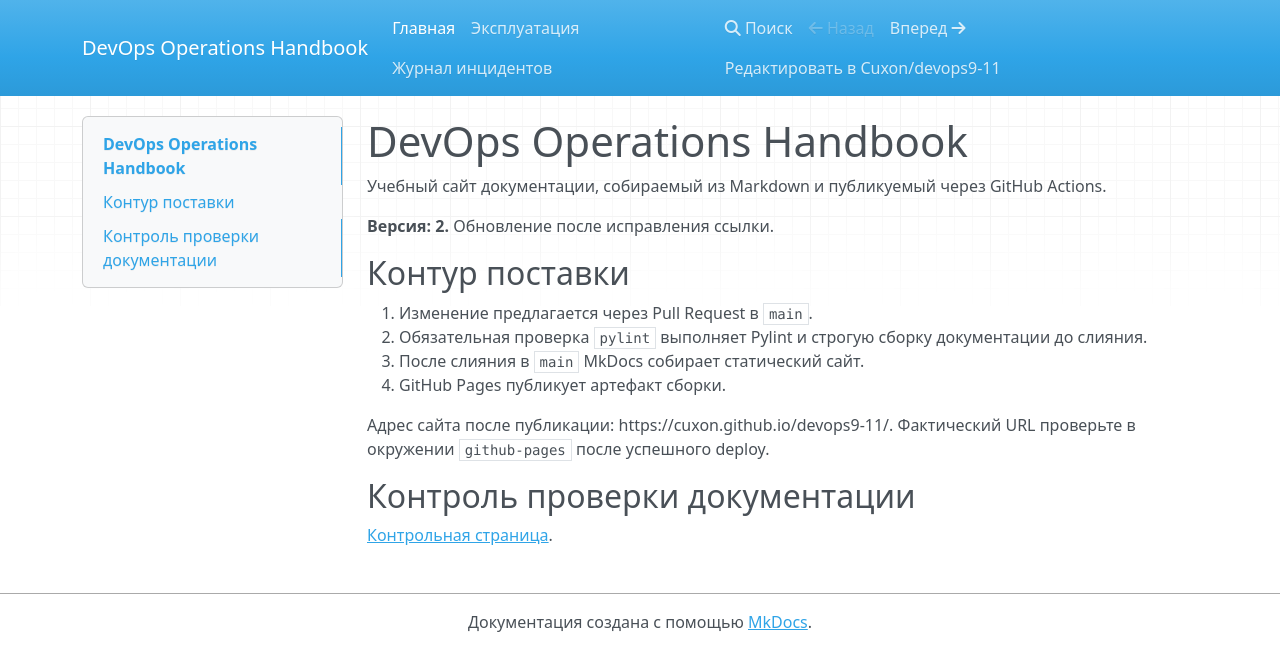
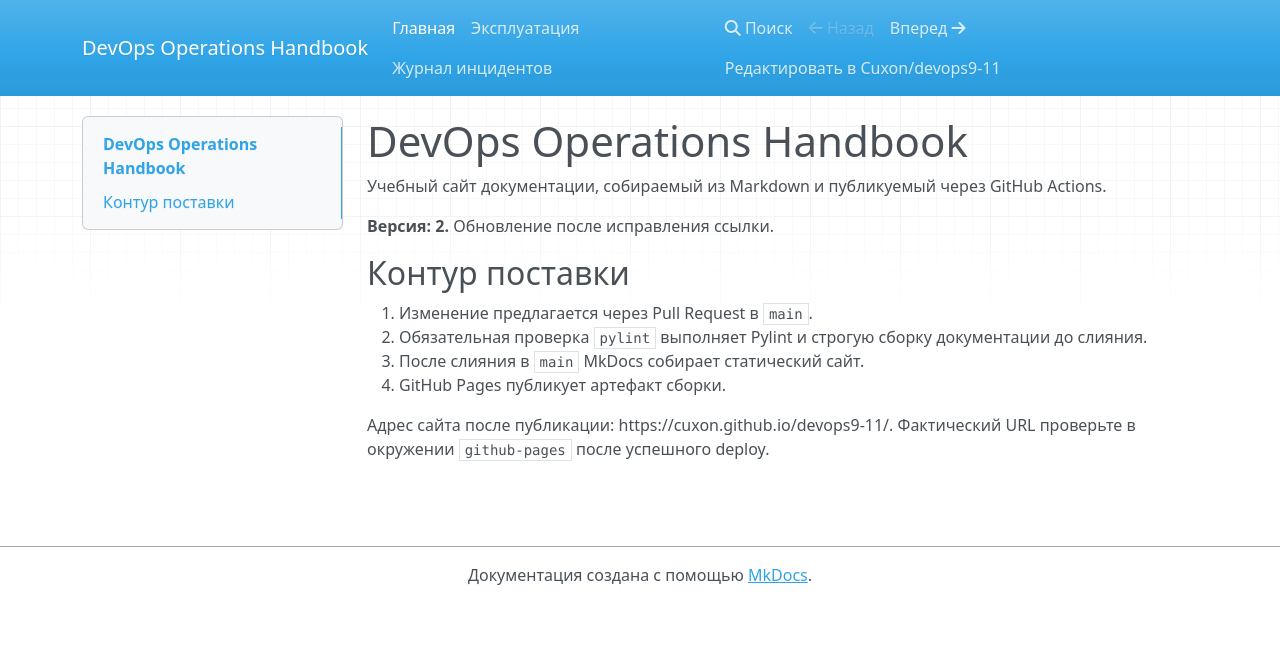
Before and after one commit to Cuxon/devops9-11, an MkDocs documentation site: the page built from docs/index.md, in a window 1280 px wide. Shown: the top 671 px of the page. Built offline with MkDocs 1.6.1, drawn with Linux system fonts in a browser that asks for light colours; nearby versions of some CDN libraries.

Commit message:
Удалена битая ссылка после проверки блокировки PR

```diff
--- a/docs/index.md
+++ b/docs/index.md
@@ -13,7 +13,3 @@
 
 Адрес сайта после публикации: https://cuxon.github.io/devops9-11/.
 Фактический URL проверьте в окружении `github-pages` после успешного deploy.
-
-## Контроль проверки документации
-
-[Контрольная страница](missing-page.md).
```
